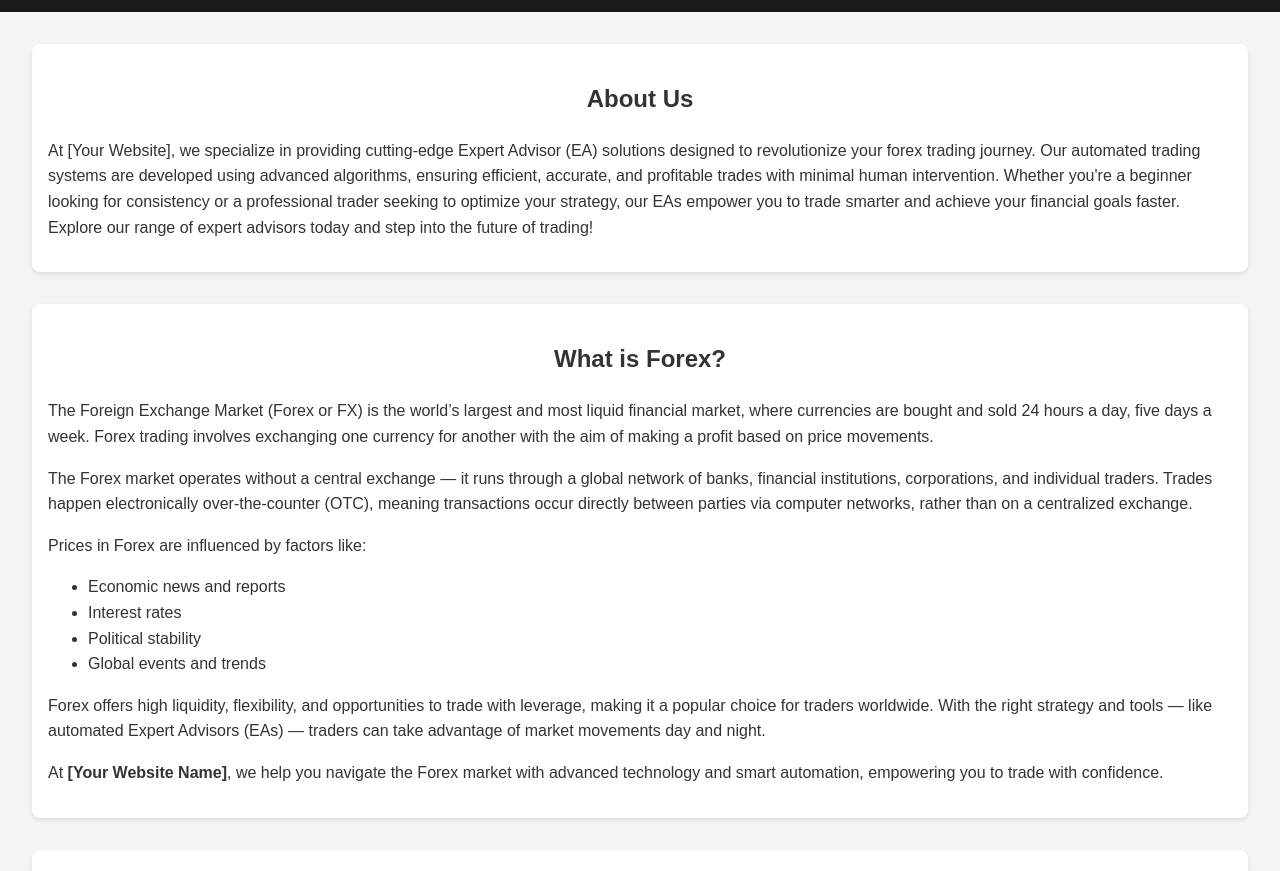
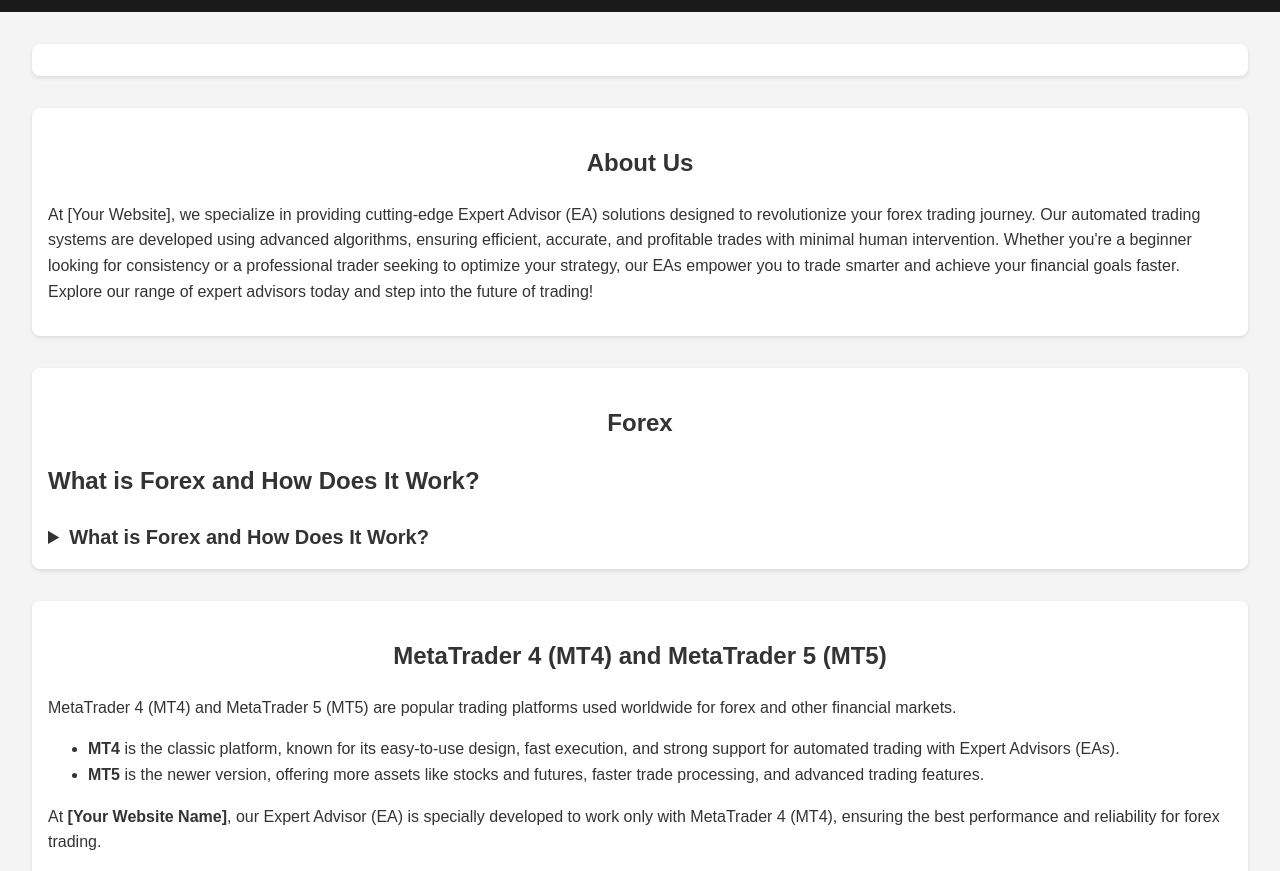
Before and after one commit to Babith18/EASolution, a plain HTML site: page Mywebsite/index.html in a window 1280 px wide. Shown: the part 60-931 px from the top of the page. Drawn offline with Linux system fonts and the light colour scheme.

Commit message:
Update index.html
Signed-off-by: EA_solution <poojarybabith@gmail.com>

```diff
--- a/Mywebsite/index.html
+++ b/Mywebsite/index.html
@@ -7,7 +7,7 @@
   <link rel="stylesheet" href="css/Style.css" />
   <link rel="stylesheet" href="https://cdnjs.cloudflare.com/ajax/libs/font-awesome/6.5.0/css/all.min.css">
 </head>
-<body>
+<body id="background">
   <header>
     <h1>EA Solutions</h1>
     <nav>
@@ -18,7 +18,7 @@
       <!-- <div class="dropdown">
         <button class="dropdown-btn"><i class="fas fa-chart-line"></i> MetaTrader <i class="fas fa-caret-down" style="margin-left: 6px;"></i></button>
         <div class="dropdown-content">
-          <a href="#mt4">MetaTrader 4</a>
+          <a href="#mt4">MetaTrader 4</a>e
           <a href="#mt5">MetaTrader 5</a>
         </div>
       </div> -->
@@ -42,6 +42,11 @@
   </header>
 
   <main>
+    <section>
+      <div>
+
+      </div>
+    </section>
     <section id="about">
       <h2 class="center-text">About Us</h2>
       <p>At [Your Website], we specialize in providing cutting-edge Expert Advisor (EA) solutions
@@ -54,7 +59,10 @@
     </section>
 
     <section id="forex">
-      <h2 class="center-text">What is Forex?</h2>
+      <h2 class="center-text">Forex</h2>
+      <h2> What is Forex and How Does It Work? </h2>
+      <details>
+        <summary style="font-size: 20px; font-weight: bold;"> What is Forex and How Does It Work? </summary>
         <p>
           The Foreign Exchange Market (Forex or FX) is the world’s largest and most liquid financial market,
           where currencies are bought and sold 24 hours a day, five days a week. Forex trading involves
@@ -83,10 +91,11 @@
           At <strong>[Your Website Name]</strong>, we help you navigate the Forex market with advanced technology and
           smart automation, empowering you to trade with confidence.
         </p>
+       </details>
     </section>
 
 
-    <section id="mt">
+    <section id="metatrader">
       <h2 class="center-text">MetaTrader 4 (MT4) and MetaTrader 5 (MT5)</h2>
   <p>
     MetaTrader 4 (MT4) and MetaTrader 5 (MT5) are popular trading platforms used worldwide
```
Lines whose indentation alone changed are shown as unchanged.
